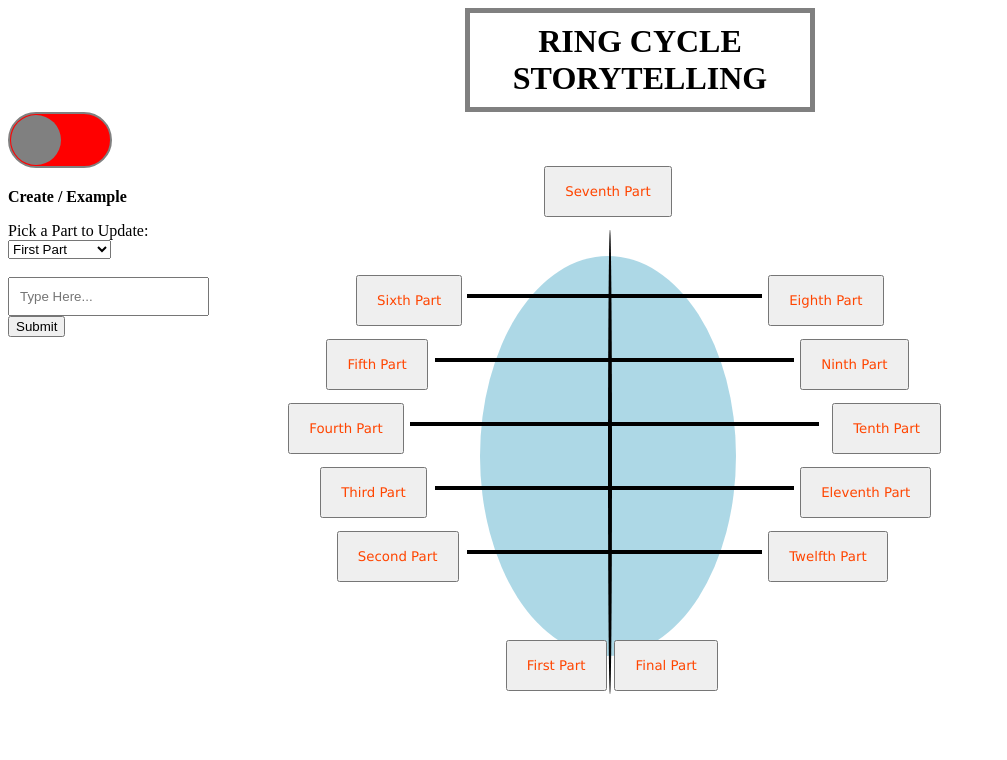
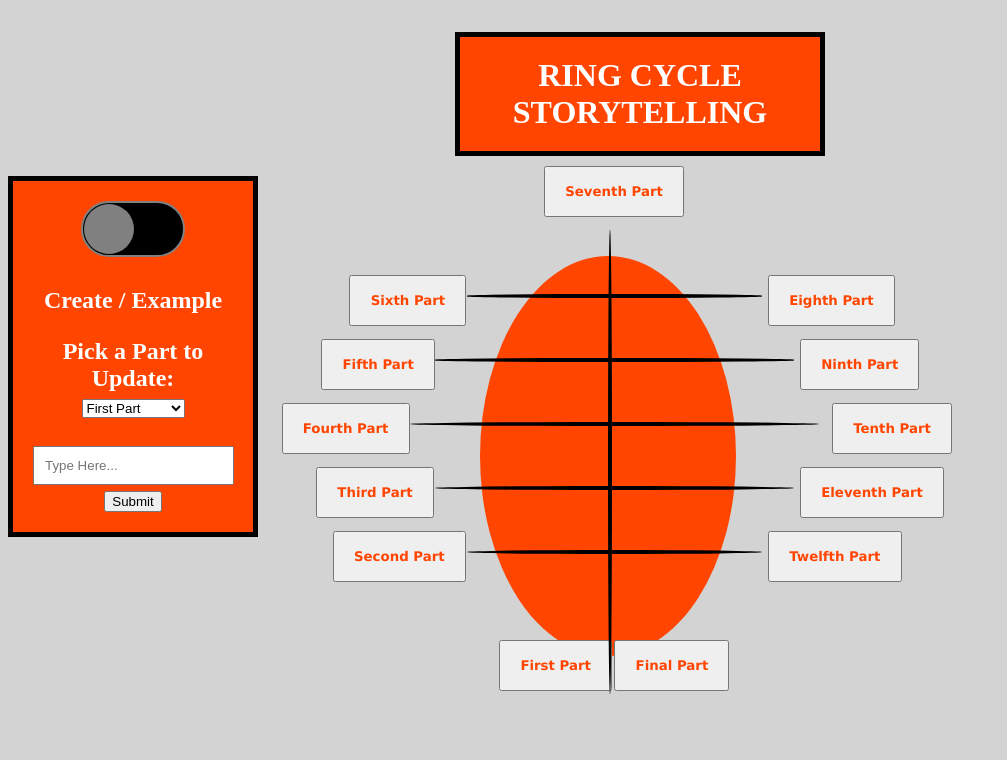
Before and after one commit to jacksonporter24/my-capstone-project, a website: page client/index.html in a window 1280 px wide. Shown: the whole page, without its empty margins (0-1007 px from the left). Drawn offline with nearby package versions, Linux system fonts and the light colour scheme.

Commit message:
almost final

```diff
--- a/client/index.html
+++ b/client/index.html
@@ -9,8 +9,9 @@
     <script src ="https://cdnjs.cloudflare.com/ajax/libs/axios/0.21.1/axios.min.js"></script>
 </head>
 <body>
-    <p id='header-text'>RING CYCLE STORYTELLING</p>
+    <h1 id='header-text'>RING CYCLE STORYTELLING</h1>
 
+    <h2 id="side-content">
     <form id="harryExample">
         <img src="http://lofrev.net/wp-content/photos/2014/09/Harry-potter-logo.jpg">
     </form>
@@ -23,6 +24,7 @@
     <p>Create   /    Example</p>
 
 </label>
+
 
 
     <form id="form">
@@ -45,7 +47,9 @@
         <input type="text" id="userInput" placeholder="Type Here..."><br>
         <input type="submit" id="submit">
     </form>
+    </h2>
 
+<h3 id="story-circle">
     <div class="container"></div>
     <div class="line-one"></div>
     <div class="line-two"></div>
@@ -54,7 +58,7 @@
     <div class="line-five"></div>
     <div class="line-six"></div>
     <div class="verticle-line"></div>
-    <div class="circle"></div>
+    <div class="circle" id="circle"></div>
 
     <button id="chap-one">
         First Part</button>
@@ -95,6 +99,8 @@
     <button id="chap-twelve">
         Twelfth Part</button>
 
+        </h3>
+
     <div id="myModalLeft" class="modal">
         <div class="modal-content">
             <span class="close">&times;</span>
--- a/client/main.js
+++ b/client/main.js
@@ -22,6 +22,7 @@ const closeButton = document.getElementsByClassName("close")[0]
 const closeButtonRight = document.getElementsByClassName("closeRight")[0]
 const paragraphBtn = document.getElementById("paragraph")
 const paragraphRightBtn = document.getElementById("paragraphRight")
+const circle = document.getElementById("circle")
 
 //this is the setup
 harryPotterNameLogo.style.display='none';
@@ -42,9 +43,11 @@ toggleSwitch.addEventListener('click', () => {
         onCreatePage = false
         document.body.style.backgroundColor="tan"
         document.body.style.cursor="url(https://cdn.custom-cursor.com/packs/420/pack381.png), auto"
+        circle.style.background="gray"
     } else {
         onCreatePage = true
         document.body.style.backgroundColor="white"
+        circle.style.background="orangered"
     }
 
     if(form.style.display === 'none') {
--- a/client/styles.css
+++ b/client/styles.css
@@ -1,29 +1,44 @@
 body {
     overflow: scroll;
-    background-color: white;
+    background-color: lightgray;
+    margin-top: 2em;
 }
 
 #header-text {
     font-size: xx-large;
     text-align: center;
    width: 320px;
-   padding: 10px;
-   border: 5px solid gray;
-   margin: auto
+   padding: 20px;
+   border: 5px solid black;
+   margin: auto;
+   background: orangered;
+   color: white;
+}
 
-    /* display: none; */
+#side-content {
+    font-size: x-large;
+    text-align: center;
+   width: 200px;
+   padding: 20px;
+   border: 5px solid black;
+   /* margin: auto; */
+   background: orangered;
+   color: white;
 }
 
 img {
-    padding: 5px;
-    top: 7vh;
+    padding: 1px;
+    top: 1%;
     width: 30vw;
+    left: 2vw;
     height: auto;
-    background-color: tan;
+    mix-blend-mode: multiply;
+    position: absolute;
 }
 
 #userInput {
-    padding: 10px 10px
+    padding: 10px 10px;
+    text-align: left;
 }
 
 #chap-one {
@@ -34,9 +49,10 @@ img {
     margin: 0 auto;
     padding: 2vh 1.5vw;
     top: 50vw;
-    left: 39.5vw;
+    left: 39vw;
     color: orangered;
     font-family: verdana, sans-serif;
+    font-weight: bold;
 }
 
 #chap-two {
@@ -47,9 +63,10 @@ img {
     margin: 0 auto;
     padding: 2vh 1.5vw;
     top: 41.5vw;
-    left: 26.3vw;
+    left: 26vw;
     color: orangered;
     font-family: verdana, sans-serif;
+    font-weight: bold;
 }
 
 #chap-three {
@@ -60,9 +77,10 @@ img {
     margin: 0 auto;
     padding: 2vh 1.5vw;
     top: 36.5vw;
-    left: 25vw;
+    left: 24.7vw;
     color: orangered;
     font-family: verdana, sans-serif;
+    font-weight: bold;
 }
 
 #chap-four {
@@ -73,9 +91,10 @@ img {
     margin: 0 auto;
     padding: 2vh 1.5vw;
     top: 31.5vw;
-    left: 22.5vw;
+    left: 22vw;
     color: orangered;
     font-family: verdana, sans-serif;
+    font-weight: bold;
 }
 
 #chap-five {
@@ -86,9 +105,10 @@ img {
     margin: 0 auto;
     padding: 2vh 1.5vw;
     top: 26.5vw;
-    left: 25.5vw;
+    left: 25.1vw;
     color: orangered;
     font-family: verdana, sans-serif;
+    font-weight: bold;
 }
 
 #chap-six {
@@ -99,9 +119,10 @@ img {
     margin: 0 auto;
     padding: 2vh 1.5vw;
     top: 21.5vw;
-    left: 27.8vw;
+    left: 27.3vw;
     color: orangered;
     font-family: verdana, sans-serif;
+    font-weight: bold;
 }
 
 #chap-seven {
@@ -115,6 +136,7 @@ img {
      left: 42.5vw;
      color: orangered;
     font-family: verdana, sans-serif;
+    font-weight: bold;
 }
 
 #chap-eight {
@@ -128,6 +150,7 @@ img {
     left: 60vw;
     color: orangered;
     font-family: verdana, sans-serif;
+    font-weight: bold;
 }
 
 #chap-nine {
@@ -141,6 +164,7 @@ img {
     left: 62.5vw;
     color: orangered;
     font-family: verdana, sans-serif;
+    font-weight: bold;
 }
 
 #chap-ten {
@@ -154,6 +178,7 @@ img {
     left: 65vw;
     color: orangered;
     font-family: verdana, sans-serif;
+    font-weight: bold;
 }
 
 #chap-eleven {
@@ -167,6 +192,7 @@ img {
     left: 62.5vw;
     color: orangered;
     font-family: verdana, sans-serif;
+    font-weight: bold;
 }
 
 #chap-twelve {
@@ -180,6 +206,7 @@ img {
     left: 60vw;
     color: orangered;
     font-family: verdana, sans-serif;
+    font-weight: bold;
 }
 
 #chap-final {
@@ -193,6 +220,7 @@ img {
     left: 48vw;
     color: orangered;
     font-family: verdana, sans-serif;
+    font-weight: bold;
 }
 
 
@@ -207,7 +235,7 @@ img {
         display : inline-block;
         width : 100px;
         height : 52px;
-        background-color: red;
+        background-color: black;
         border-radius: 30px;
         border: 2px solid gray;
     }
@@ -259,6 +287,7 @@ img {
     height: 0.4vh;
     background: black;
     width: 23vw;
+    border-radius: 50%;
 }
 
 .line-two {
@@ -270,6 +299,7 @@ img {
     left: 34vw;
     margin: 0 auto;
     background: black;
+    border-radius: 50%;
 }
 
 .line-three {
@@ -281,6 +311,7 @@ img {
     left: 32vw;
     margin: 0 auto;
     background: black;
+    border-radius: 50%;
 }
 
 .line-four {
@@ -292,6 +323,7 @@ img {
     left: 34vw;
     margin: 0 auto;
     background: black;
+    border-radius: 50%;
 }
 
 .line-five {
@@ -303,6 +335,7 @@ img {
     left: 36.5vw;
     margin:auto;
     background: black;
+    border-radius: 50%;
 }
 
 .verticle-line {
@@ -319,7 +352,7 @@ img {
 
 
 .circle {
-    background: lightblue;
+    background: orangered;
     border-radius: 50%;
     position: absolute;
     z-index: -1;
@@ -370,8 +403,8 @@ img {
   /* The Close Button */
   .close {
     color: #aaa;
-    float: right;
-    font-size: 28px;
+    float: left;
+    font-size: 20px;
     font-weight: bold;
     z-index: 9999;
   }
@@ -426,7 +459,7 @@ img {
   .closeRight {
     color: #aaa;
     float: right;
-    font-size: 28px;
+    font-size: 20px;
     font-weight: bold;
     z-index: 9999;
   }
@@ -438,11 +471,3 @@ img {
     cursor: pointer;
     z-index: 9999;
   }
-
-
-  /*   <div id="myModalRight" class="modalRight">
-        <div class="modal-content-right">
-            <span class="closeRight">&times;</span>
-            <!-- <span class="paragraph">This is a test.</span> -->
-            <p id = "paragraphRight">
-                You need to input text. */
```
